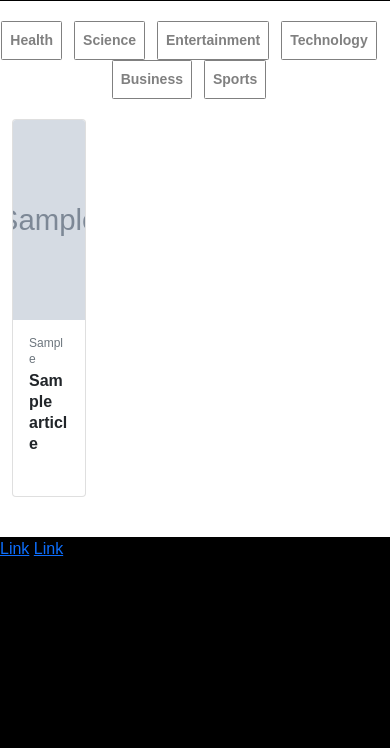
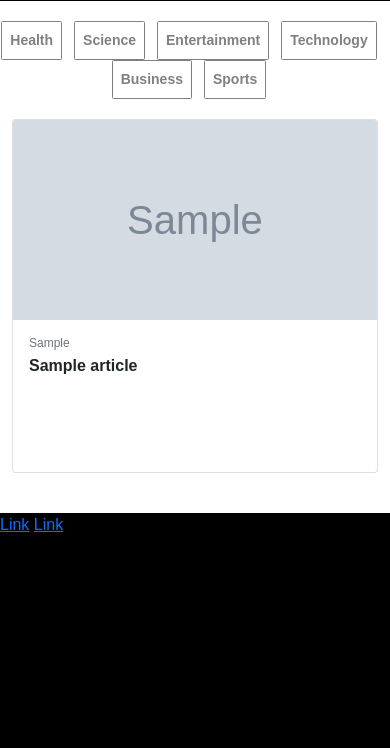
Before and after one commit to lieuk1/News-Web-App, a Flask app: template templates/home.html in a window 390 px wide. Shown: the part 843-1591 px from the top of the page. After the commit the page ends 1375 px from the top, so only its background shows below. Run offline with Flask 2, Linux system fonts and the light colour scheme; tables that the repository leaves empty hold one stand-in row (values such as "Sample post"); the template is opened without the code that fills it: values that come from a table or form of the project are taken from there, most other values are stand-ins (such as "Sample title", 1, 10 or a date in 2020); grey boxes marked "Sample" are stand-in pictures.

Commit message:
Add responsive bootstrap to article grid

```diff
--- a/static/css/home.css
+++ b/static/css/home.css
@@ -170,22 +170,15 @@ html, body {
   right: 42px;
 }
 
-.content-container {
-  display: flex;
-  justify-content: center;
-}
 .articles-container {
   max-width: 1330px;
 }
 .article {
-  /* width: 332px; */
   margin-bottom: 40px;
 }
 .article-img {
   width: 100%;
   height: 200px;
-  /* border: 0.01em solid transparent; */
-  /* border-radius: 20px; */
   overflow: hidden;
   position: relative;
 }
@@ -226,7 +219,7 @@ html, body {
   z-index: 1;
 }
 .article-info {
-
+  height: 142px;
 }
 .article-info p {
   display: block;
@@ -235,6 +228,9 @@ html, body {
   display: -webkit-box;
   -webkit-line-clamp: 4;
   -webkit-box-orient: vertical;
+}
+.article-title{
+  margin: 0;
 }
 .article-src {
   font-size: 12px;
--- a/templates/home.html
+++ b/templates/home.html
@@ -73,9 +73,9 @@
     </div>
     <div class="content-container">
         <div class="articles-container container">
-            <div class="row row-cols-4">
+            <div class="row row-cols-1 row-cols-sm-2 row-cols-md-4">
                 {% for article in health_art.items %}
-                <div class="col article">
+                <div class="article">
                     <div class="card h-100 article-content">
                         <div class="article-img">
                             <img src="{{ article.url_to_image }}" />
```
